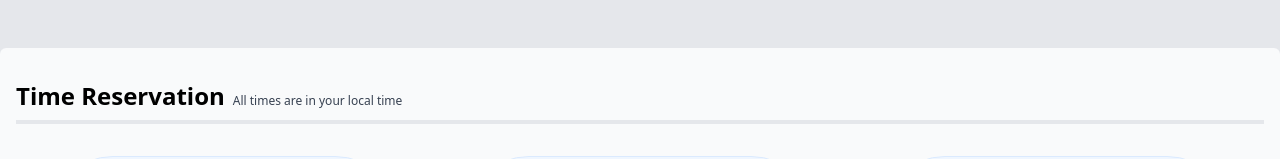
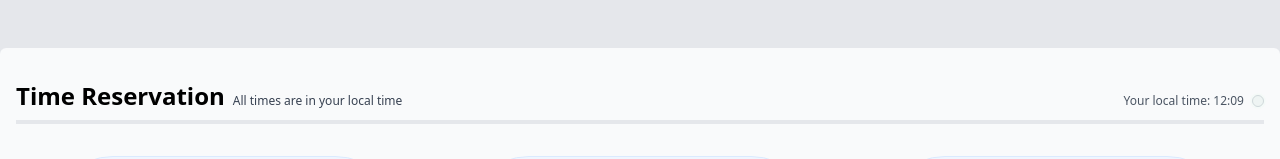
Before and after one commit to rezamajidi/time-reservation, a React (Vite) app: page / in a window 1280 px wide. Shown: the top 159 px of the page. Built offline with nearby package versions, Linux system fonts and the light colour scheme; data requests are answered from the project's data file.

Commit message:
feat: add user local time to prevent any timezone issue

```diff
--- a/src/App.js
+++ b/src/App.js
@@ -1,10 +1,12 @@
 import { render } from "react-dom";
 import { useState, useEffect, StrictMode } from "react";
+import { format } from "date-fns";
 import CompanyColumn from "./components/CompanyColumn.jsx";
 import CompanyContext from "./CompanyContext";
 
 const App = () => {
   const [companies, setCompanies] = useState([]);
+  const [currentLocalTime, setCurrentLocalTime] = useState(new Date());
   const fetchCompanyTimeSlots = async () => {
     const res = await fetch("http://localhost:3000/timeslots").then(
       (response) => response.json()
@@ -13,6 +15,10 @@ const App = () => {
   };
   useEffect(() => {
     fetchCompanyTimeSlots();
+    const timerId = setInterval(() => {
+      setCurrentLocalTime(new Date());
+    }, 1000);
+    return () => clearInterval(timerId);
   }, []);
   return (
     <StrictMode>
@@ -21,10 +27,17 @@ const App = () => {
           <div className="container px-4 py-8 mx-auto rounded-md shadow-sm bg-gray-50">
             <header className="flex items-baseline pb-2 mb-8 border-b-4">
               <h1 className="text-2xl font-bold ">Time Reservation</h1>
-              <p className="ml-2 text-xs text-gray-700">
-                All times are in your local time
-              </p>
-              <p></p>
+              <div className="flex items-center flex-1">
+                <p className="ml-2 text-xs text-gray-700">
+                  All times are in your local time
+                </p>
+                <p className="ml-auto text-xs text-gray-600">
+                  Your local time: {format(currentLocalTime, "HH:mm")}
+                </p>
+                <p className="w-3 h-3 p-px ml-2 bg-gray-100 border border-gray-300 rounded-full">
+                  <span className="block w-full h-full bg-green-200 rounded-full animate-ping"></span>
+                </p>
+              </div>
             </header>
             <div className="overflow-hidden">
               <div className="flex flex-row overflow-x-scroll">
```
